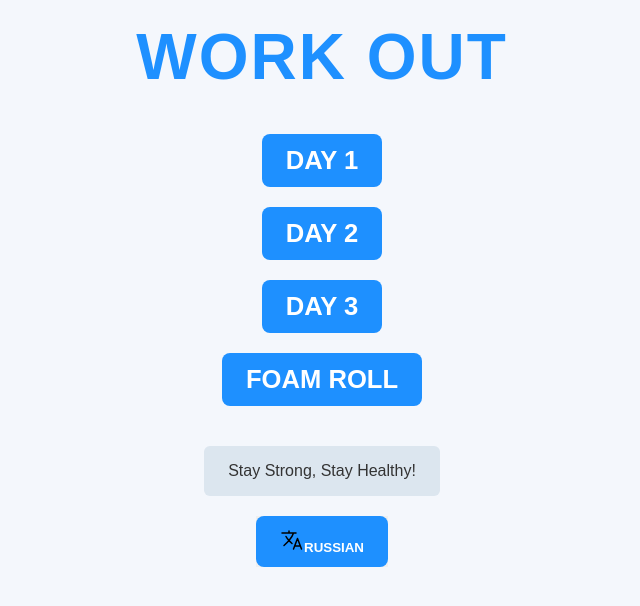
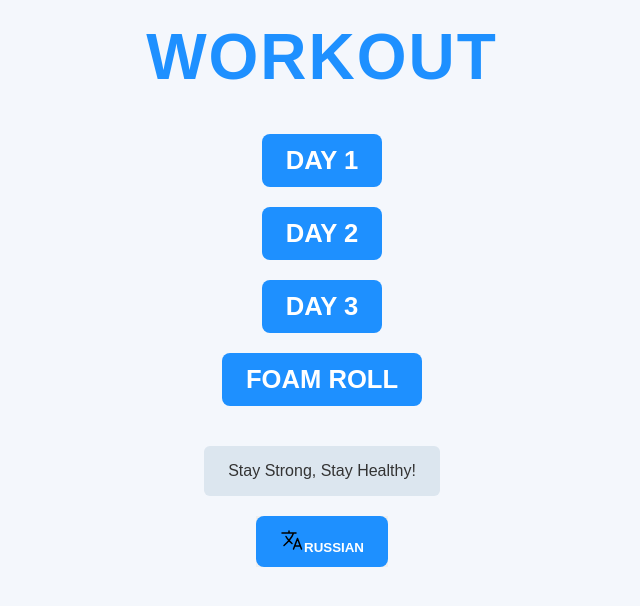
Before and after one commit to YauheniH/WorkOutWebPage, a plain HTML site: page index.html in a window 1280 px wide. Shown: the whole page, without its empty margins (318-958 px from the left). Drawn offline with Linux system fonts and the light colour scheme.

Commit message:
Update index.html

```diff
--- a/index.html
+++ b/index.html
@@ -17,7 +17,7 @@
 
 
 
-<h1> Work Out </h1>
+<h1> WorkOut </h1>
 
 <h3><a href="Day1index.html"> Day 1 </a> </h3>
 <h3><a href="Day2index.html"> Day 2 </a> </h3>
```
